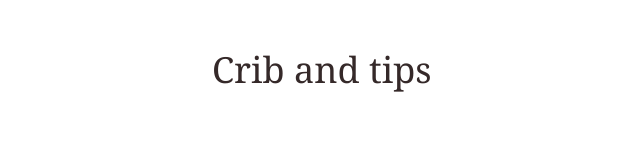
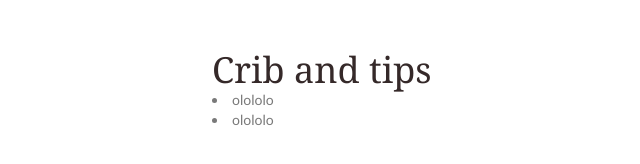
Before and after one commit to Fanrims/Crib-and-Tips, a plain HTML site: page index.html in a window 1280 px wide. Shown: the full height of the page, 78-718 px from the left. Drawn offline with nearby package versions, Linux system fonts and the light colour scheme.

Commit message:
just add some useless sh...blocks
There’s a lot of things to do

```diff
--- a/index.html
+++ b/index.html
@@ -38,9 +38,15 @@
       </div>
 
       <div navigation>
+        <li>
+          olololo
+        </li>
       </div>
 
       <div news new-block>
+        <li>
+          olololo
+        </li>
       </div>
 
     </div>
```
